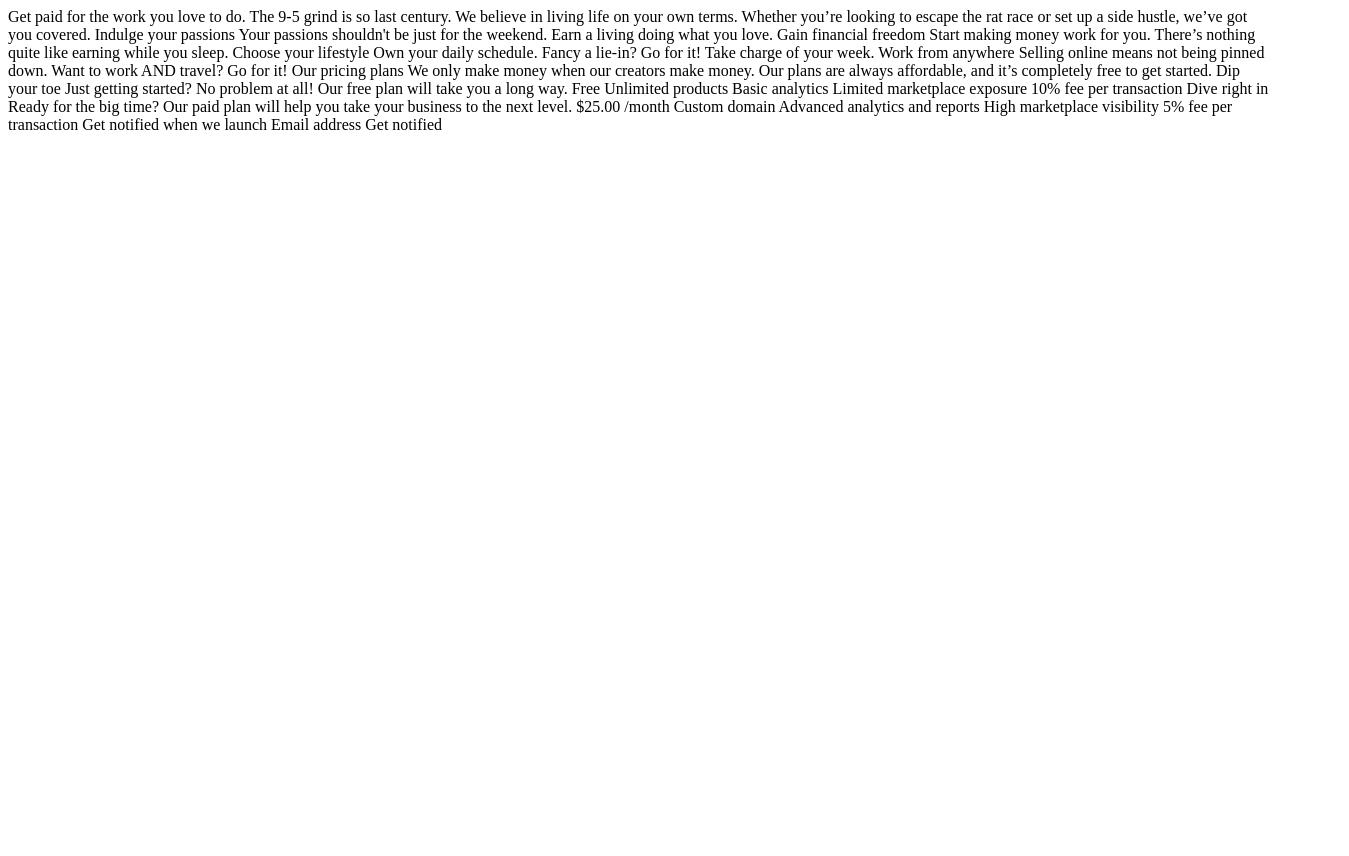
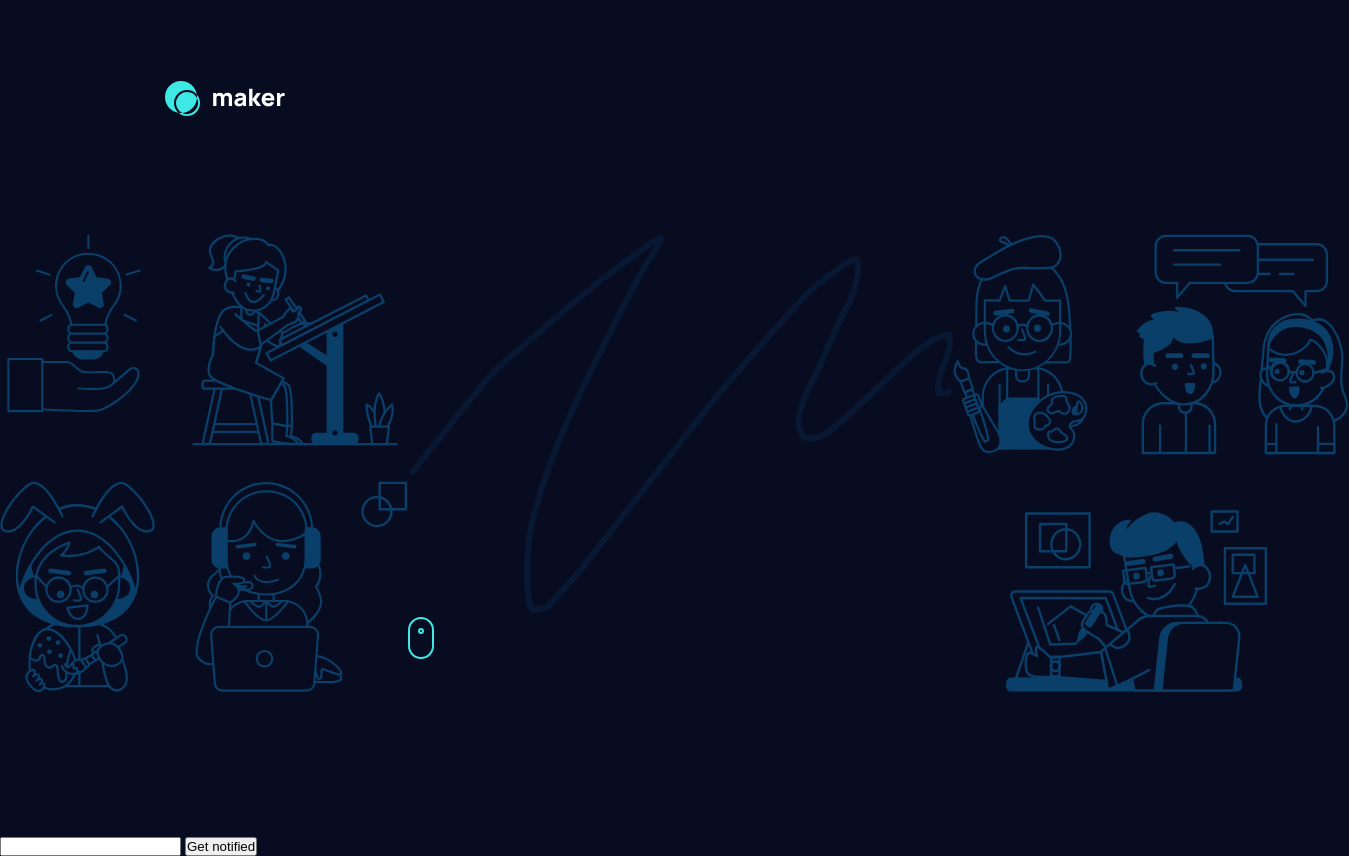
Before and after one commit to Jordypx/pre-launch-landing-page, a plain HTML site: page index.html in a window 1280 px wide. Shown: the whole page, 1349 px wide, since content can reach past the window. Before the commit the page ends 800 px from the top, so only its background shows below. Drawn offline with Linux system fonts and the light colour scheme.

Commit message:
Header complete
Logo and margin add

```diff
--- a/index.html
+++ b/index.html
@@ -1,54 +1,93 @@
 <!DOCTYPE html>
 <html lang="en">
-<head>
-  <meta charset="UTF-8">
-  <meta name="viewport" content="width=device-width, initial-scale=1.0">
+  <head>
+    <meta charset="UTF-8" />
+    <meta name="viewport" content="width=device-width, initial-scale=1.0" />
+    <link rel="stylesheet" href="style/style.css" />
+    <link rel="preconnect" href="https://fonts.googleapis.com" />
+    <link rel="preconnect" href="https://fonts.gstatic.com" crossorigin />
+    <link href="https://fonts.googleapis.com/css2?family=Manrope:wght@500;800&display=swap" rel="stylesheet" />
+    <link rel="icon" type="image/png" sizes="32x32" href="./assets/favicon-32x32.png" />
 
-  <link rel="icon" type="image/png" sizes="32x32" href="./assets/favicon-32x32.png">
+    <title>Maker pre-launch landing page Alain-sys</title>
+  </head>
+  <body>
+    <header>
+      <img src="assets/logo.svg" class="logo" alt="two blue circles" />
+    </header>
 
-  <title>Frontend Mentor | Maker pre-launch landing page</title>
-</head>
-<body>
-  Get paid for the work you love to do.
+    <section class="firstSection">
+      <img src="assets/illustration-hero-left.svg" alt="peoples are doing activities like painting" />
+      <div>
+        <img src="assets/bg-hero-squiggle.svg" alt="" />
+        <h1></h1>
+        <p></p>
+        <img src="assets/icon-scroll.svg" alt="little mouse for represent the scroll on the page" />
+      </div>
+      <img src="assets/illustration-hero-right.svg" alt="peoples are doing activities like painting and speaking" />
+    </section>
 
-  The 9-5 grind is so last century. We believe in living life on your
-  own terms. Whether you’re looking to escape the rat race or set up
-  a side hustle, we’ve got you covered.
+    <section>
+      <div>
+        <img src="" alt="" />
+        <h5></h5>
+        <p></p>
+      </div>
+      <div>
+        <img src="" alt="" />
+        <h5></h5>
+        <p></p>
+      </div>
+      <div>
+        <img src="" alt="" />
+        <h5></h5>
+        <p></p>
+      </div>
+      <div>
+        <img src="" alt="" />
+        <h5></h5>
+        <p></p>
+      </div>
+    </section>
 
-  Indulge your passions
-  Your passions shouldn't be just for the weekend. Earn a living doing what you love.
-
-  Gain financial freedom
-  Start making money work for you. There’s nothing quite like earning while you sleep.
-
-  Choose your lifestyle
-  Own your daily schedule. Fancy a lie-in? Go for it! Take charge of your week.
-
-  Work from anywhere
-  Selling online means not being pinned down. Want to work AND travel? Go for it!
-
-  Our pricing plans
-  We only make money when our creators make money. Our plans are always affordable, and
-  it’s completely free to get started.
-
-  Dip your toe
-  Just getting started? No problem at all! Our free plan will take you a long way.
-  Free
-  Unlimited products
-  Basic analytics
-  Limited marketplace exposure
-  10% fee per transaction
-
-  Dive right in
-  Ready for the big time? Our paid plan will help you take your business to the next level.
-  $25.00 /month
-  Custom domain
-  Advanced analytics and reports
-  High marketplace visibility
-  5% fee per transaction
-
-  Get notified when we launch
-  Email address
-  Get notified
-</body>
+    <section>
+      <h3></h3>
+      <p></p>
+      <div>
+        <div>
+          <img src="" alt="" />
+          <h5></h5>
+          <p></p>
+          <h3></h3>
+          <img src="" alt="" />
+          <img src="" alt="" />
+          <img src="" alt="" />
+          <img src="" alt="" />
+          <p></p>
+          <p></p>
+          <p></p>
+          <p></p>
+        </div>
+        <div>
+          <img src="" alt="" />
+          <h5></h5>
+          <p></p>
+          <h3></h3>
+          <img src="" alt="" />
+          <img src="" alt="" />
+          <img src="" alt="" />
+          <img src="" alt="" />
+          <p></p>
+          <p></p>
+          <p></p>
+          <p></p>
+        </div>
+      </div>
+    </section>
+    <footer>
+      <h3></h3>
+      <input type="text" />
+      <button>Get notified</button>
+    </footer>
+  </body>
 </html>
--- a/style/style.css
+++ b/style/style.css
@@ -0,0 +1,31 @@
+* {
+  margin: 0;
+  padding: 0;
+
+  /* font-family: 'Manrope', sans-serif; */
+  /* font-weight: 500; */
+  /* font-weight: 800; */
+}
+
+:root {
+  --fontStyleMedium: 'Manrope', sans-serif;
+  --fontWeightMedium: 500;
+  --fontWeightExtraBold: 800;
+  --fontSize: 1rem;
+  --backgroundColorBlue: rgb(62, 233, 229);
+  --backgroundColorDarkBlue: rgb(9, 62, 103);
+  --backgroundColorText: rgb(119, 127, 152);
+  --backgroundColorTitle: rgb(255, 255, 255);
+}
+
+body {
+  background-color: rgb(8, 12, 32);
+}
+
+.logo {
+  margin: 5.06rem 0 7.125rem 10.31rem;
+}
+
+.firstSection {
+  display: flex;
+}
```
